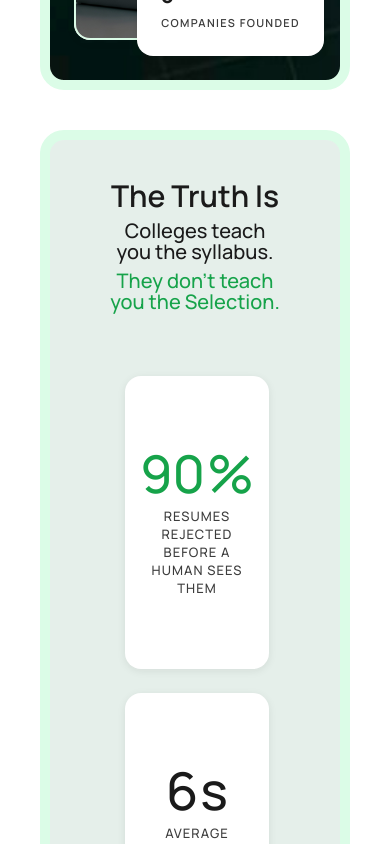
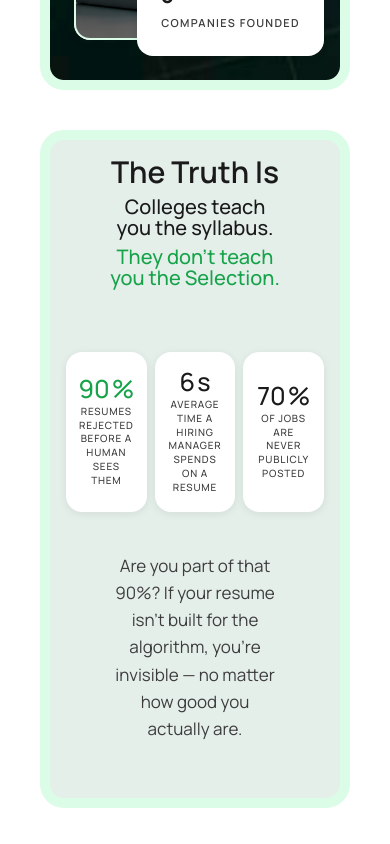
Before and after one commit to bhave5h/myplacementguide, a Next.js app: page / in a window 390 px wide. Shown: the part 1120-1964 px from the top of the page. Built offline with nearby package versions, Linux system fonts and the light colour scheme.

Commit message:
fixed boxes

```diff
--- a/components/sections/landing/Mentor.tsx
+++ b/components/sections/landing/Mentor.tsx
@@ -58,7 +58,7 @@ export function AboutMentor({
   ]
 }: AboutMentorProps) {
   return (
-    <section className="max-w-6xl mx-auto bg-black/10 lg:py-20 px-6 overflow-hidden rounded-3xl border-10 border-green-100">
+    <section className="max-w-6xl mx-auto bg-green-800/10 lg:py-20 px-6 overflow-hidden rounded-3xl border-10 border-green-100">
       {/* Person Schema Markup for SEO */}
       <script
         type="application/ld+json"
--- a/components/sections/landing/RealityCheck.tsx
+++ b/components/sections/landing/RealityCheck.tsx
@@ -28,7 +28,7 @@ const STATS = [
 
 export function RealityCheck() {
   return (
-    <section className="bg-green-800/10 max-w-6xl mx-auto container overflow-hidden border-10 border-green-100 rounded-3xl p-10 mb-10">
+    <section className="bg-green-800/10 max-w-6xl mx-auto container overflow-hidden border-10 border-green-100 rounded-3xl p-4 md:p-10 mb-10">
       <div className="w-auto relative flex-col items-center text-center pb-10">
         <div className="mb-16">
                <ScrollReveal delay={0.1}>
@@ -48,10 +48,10 @@ export function RealityCheck() {
           </ScrollReveal>
         </div>
 
-        <div className="grid grid-cols-1 md:grid-cols-3 gap-6 w-2/3 mx-auto">
+        <div className="grid grid-cols-3 gap-2 md:gap-6 w-full md:w-2/3 mx-auto">
           {STATS.map((stat, i) => (
             <ScrollReveal key={i} delay={0.35 + i * 0.1} direction="up">
-              <div className="bg-[var(--color-canvas)] rounded-[var(--rounded-xl)] shadow-[var(--shadow-soft-lift)] p-18 lg:p-[32px_24px] flex flex-col items-center text-center gap-2.5">
+              <div className="bg-[var(--color-canvas)] rounded-[var(--rounded-xl)] shadow-[var(--shadow-soft-lift)] p-3 md:p-5 flex flex-col items-center justify-center text-center gap-2.5 h-full min-h-[160px] md:min-h-[200px]">
                 <CounterStat
                   value={stat.value}
                   suffix={stat.suffix}
--- a/components/ui/CounterStat.tsx
+++ b/components/ui/CounterStat.tsx
@@ -49,13 +49,13 @@ export function CounterStat({
   return (
     <div className={`flex flex-col ${className}`}>
       <div
-        className="font-display text-[52px] font-medium leading-none flex items-baseline gap-0.5"
+        className="font-display text-[25px] md:text-[30px] font-medium leading-none flex items-baseline gap-0.5"
         style={{ color: accentColor }}
       >
         <span ref={countRef}>{isNaN(parseInt(numericPart, 10)) ? value : 0}</span>
         <span>{suffix}</span>
       </div>
-      <div className="font-body text-[13px] font-medium text-[var(--color-charcoal)] mt-2 uppercase tracking-[0.08em]">
+      <div className="font-body text-[10px] md:text-[13px] font-medium text-[var(--color-charcoal)] mt-1 md:mt-2 uppercase tracking-[0.08em]">
         {label}
       </div>
       {description && (
```
